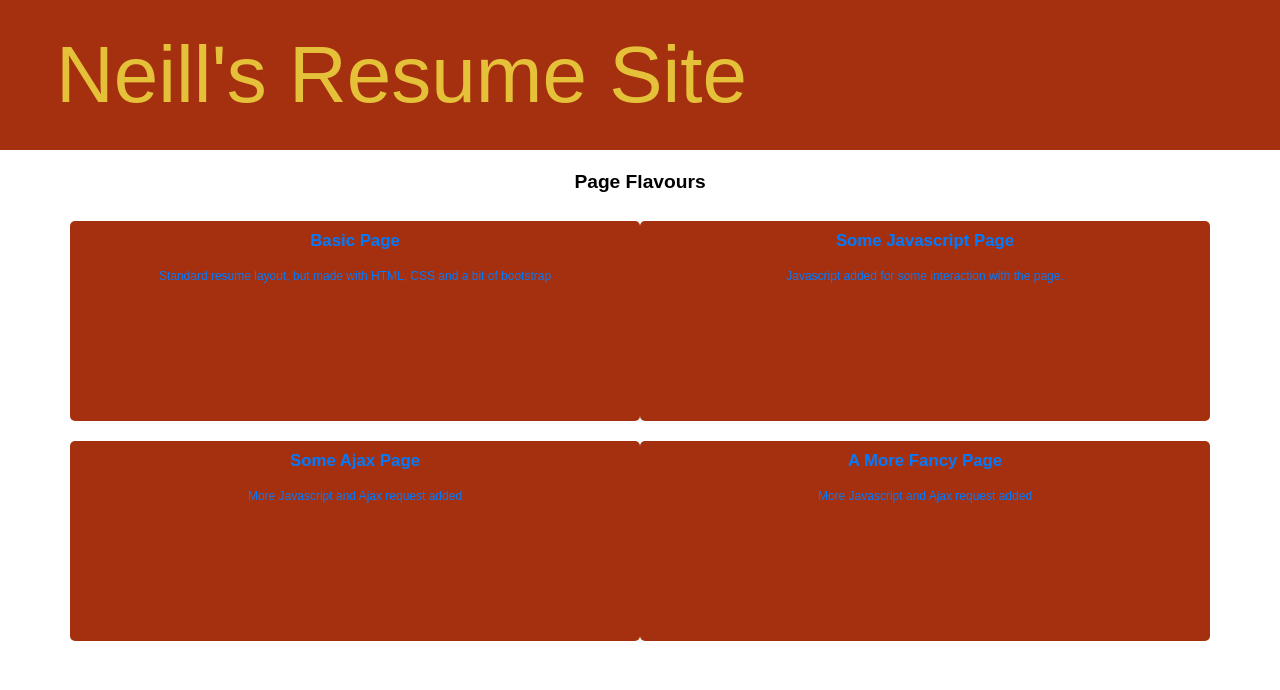
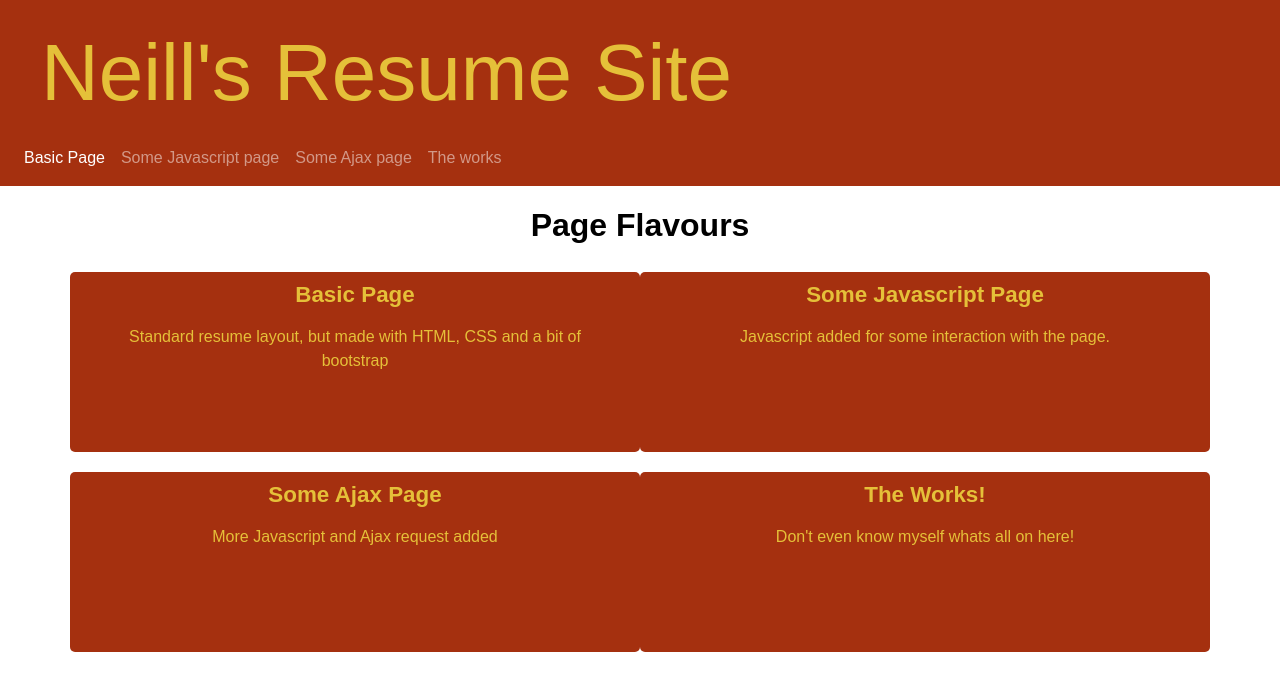
Before and after one commit to NeillQuinn/MyResumeSite, a plain HTML site: page index.html in a window 1280 px wide. Drawn offline with nearby package versions, Linux system fonts and the light colour scheme.

Commit message:
frontpage work. Added collapsable menu

```diff
--- a/css/styles.css
+++ b/css/styles.css
@@ -1,15 +1,13 @@
 /*-------- Global Styles --------*/
 body{
 	font-family: Comic, Arial, Helvetica, sans-serif;
-	font-size: 12px;
-	color: #e5c039;
+
 }
 
 /*-------- Navigation Bar Styles --------*/
 .navbar{
 	background-color: #a5300f;
 	border-radius: 0px;
-	height: 150px;
 }
 
 
@@ -20,37 +18,9 @@ body{
 	text-decoration: none;
 }
 
-.navbar-toggler-icon{
-	border-color: #e5c039;
-}
-
-/*.navbar-toggler{
-	border-color: solid #e5c039;
-	border-width: 2px;
-}
-
-.navbar-toggler-icon{
-	color: #e5c039;
-}
-
-#collapsable-nav{
-	border: solid #a5300f;
-	border-width: 2px;
-	background-color: white;
-}
-
-.nav-item{
-	text-decoration: none;
-	display: block;
-	color: #e5c039;
-	margin-left: 20px;
-}
-
-
-
 /*-------- Main Content Styles --------*/
 h1{
-	font-size: 1.6em;
+	font-size: 2em;
 	font-weight: bold;
 	margin-top: 20px;
 	color: black;
@@ -59,9 +29,16 @@ h1{
 .menu-item{
 	float: left;
 	background-color: #a5300f;
-	height: 200px;
+	height: 180px;
 	margin-top: 20px;
+	border-color: solid white;
+	border-width: 10px;
 	border-radius: 5px;
+	text-decoration: none;
+}
+
+.row a:hover{
+	text-decoration: none;
 }
 
 .title-region{
@@ -73,6 +50,10 @@ h1{
 .item-text{
 	padding-left: 10px;
 	padding-right: 10px;
+}
+
+p{
+	color: #e5c039;
 }
 
 
--- a/index.html
+++ b/index.html
@@ -4,43 +4,32 @@
     <meta charset="utf-8">
     <meta http-equiv="X-UA-Compatible" content="IE=edge">
     <meta name="viewport" content="width=device-width, initial-scale=1">
-
-    <!-- HTML5 shim and Respond.js for IE8 support of HTML5 elements and media queries -->
-    <!-- WARNING: Respond.js doesn't work if you view the page via file:// -->
-    <!--[if lt IE 9]>
-      <script src="https://oss.maxcdn.com/html5shiv/3.7.2/html5shiv.min.js"></script>
-      <script src="https://oss.maxcdn.com/respond/1.4.2/respond.min.js"></script>
-    <![endif]-->
-
-    <title>Module 3 responsive menu assignment</title>
+    <title>Front Paget</title>
     <link rel="stylesheet" href="https://maxcdn.bootstrapcdn.com/bootstrap/4.0.0/css/bootstrap.min.css">
     <link rel="stylesheet" href="css/styles.css">
   </head>
+
 <body>
-<header>
-  <nav class="navbar navbar-default">
-    <div class="container-fluid">
+  <nav class="navbar navbar-expand-lg navbar-dark">
     <div class="navbar-header">
       <div class="navbar-brand">
        <a class="align-middle" href="#">Neill's Resume Site</a>
       </div>
 
-        <button type="button" class="navbar-toggler collapsed pull-right visible-xs" id="drop-down" data-toggle="collapse" data-target="#collapsable-nav" aria-expanded="false">
+      <button class="navbar-toggler visible-xs" type="button" id="drop-down" data-toggle="collapse" data-target="#collapsable-nav" aria-expanded="false">
         <span class="navbar-toggler-icon"></span>
       </button>
 
       <div class="collapse navbar-collapse" id="collapsable-nav">
         <div class="navbar-nav text-center">
-            <a class="nav-item nav-link active visible-xs" id="menu-item1" href="#">Basic Page <span class="sr-only" >(Current)</span></a>
-            <a class="nav-item nav-link visible-xs" id="menu-item2" href="#">Some Javascript page</a>
-            <a class="nav-item nav-link visible-xs" id="menu-item3" href="#">Some Ajax page</a>
-            <a class="nav-item nav-link visible-xs" id="menu-item3" href="#">The works</a>
-          </div>
+          <a class="nav-item nav-link active" id="menu-item1" href="#">Basic Page <span class="sr-only" >(Current)</span></a>
+          <a class="nav-item nav-link" id="menu-item2" href="#">Some Javascript page</a>
+          <a class="nav-item nav-link" id="menu-item3" href="#">Some Ajax page</a>
+          <a class="nav-item nav-link" id="menu-item3" href="#">The works</a>
         </div>
       </div>
     </div>
   </nav>
-</header>
 
   <h1 class="text-center">Page Flavours</h1>
 
@@ -62,14 +51,14 @@
       </a>
 
       <a href="https://neillquinn.github.io/MyResumeSite/TheWorks" id="menu_item-4" class="col-xs-12 col-sm-6 text-center menu-item">
-        <h2 id="title-region-4" class="title-region text-center"> <p>A More Fancy Page</p> </h2>
-        <div id="item-text-4" class="item-text"> <p>More Javascript and Ajax request added</p> </div>
+        <h2 id="title-region-4" class="title-region text-center"> <p>The Works!</p> </h2>
+        <div id="item-text-4" class="item-text"> <p>Don't even know myself whats all on here!</p> </div>
       </a>
     </div>
   </div>
   <!-- jQuery (Bootstrap JS plugins depend on it) -->
-  <script src="js/jquery-1.11.3.min.js"></script>
-  <script src="js/bootstrap.min.js"></script>
-  <script src="js/script.js"></script>
+  <script src="https://code.jquery.com/jquery-3.2.1.slim.min.js"></script>
+  <script src="https://cdnjs.cloudflare.com/ajax/libs/popper.js/1.12.9/umd/popper.min.js"></script>
+  <script src="https://maxcdn.bootstrapcdn.com/bootstrap/4.0.0/js/bootstrap.min.js"></script>
 </body>
 </html>
```
Also changed, not shown: SomeJavascript/index.html (+14 -3 lines). Lines whose indentation alone changed are shown as unchanged.
